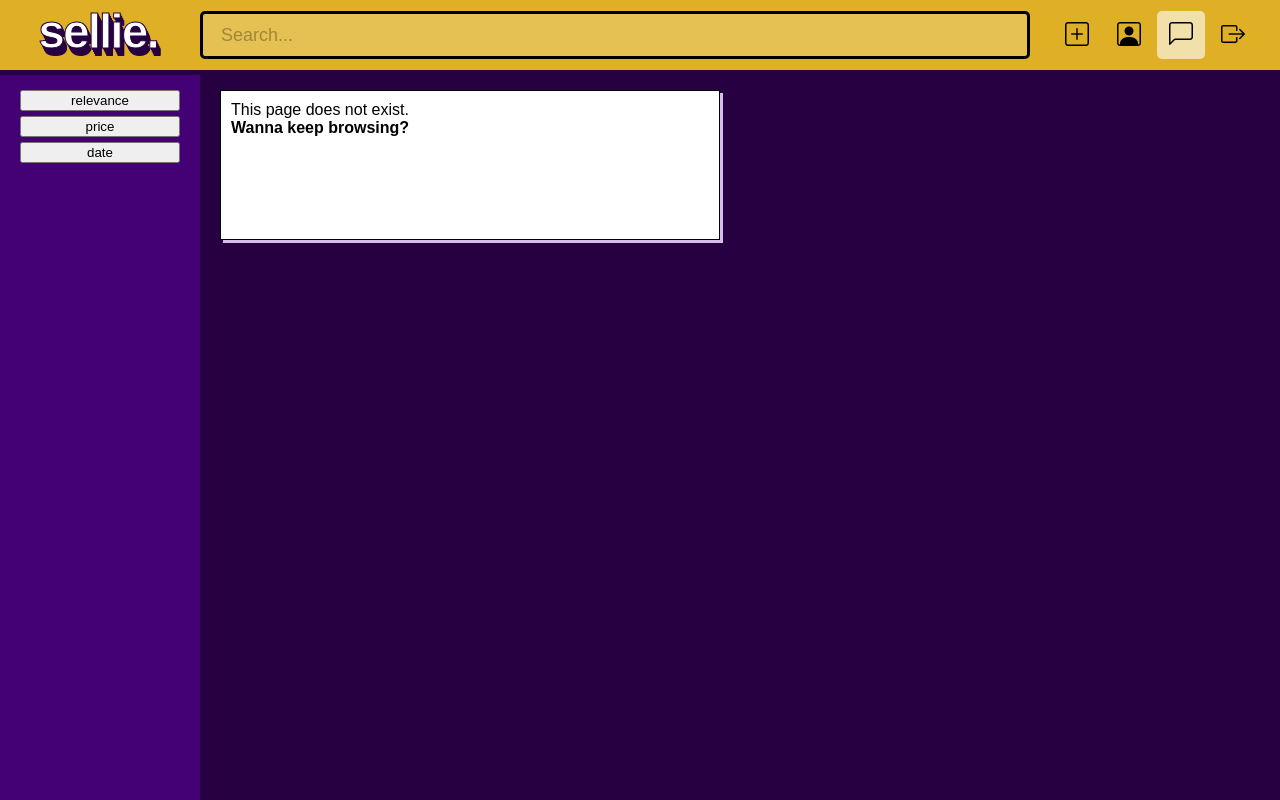
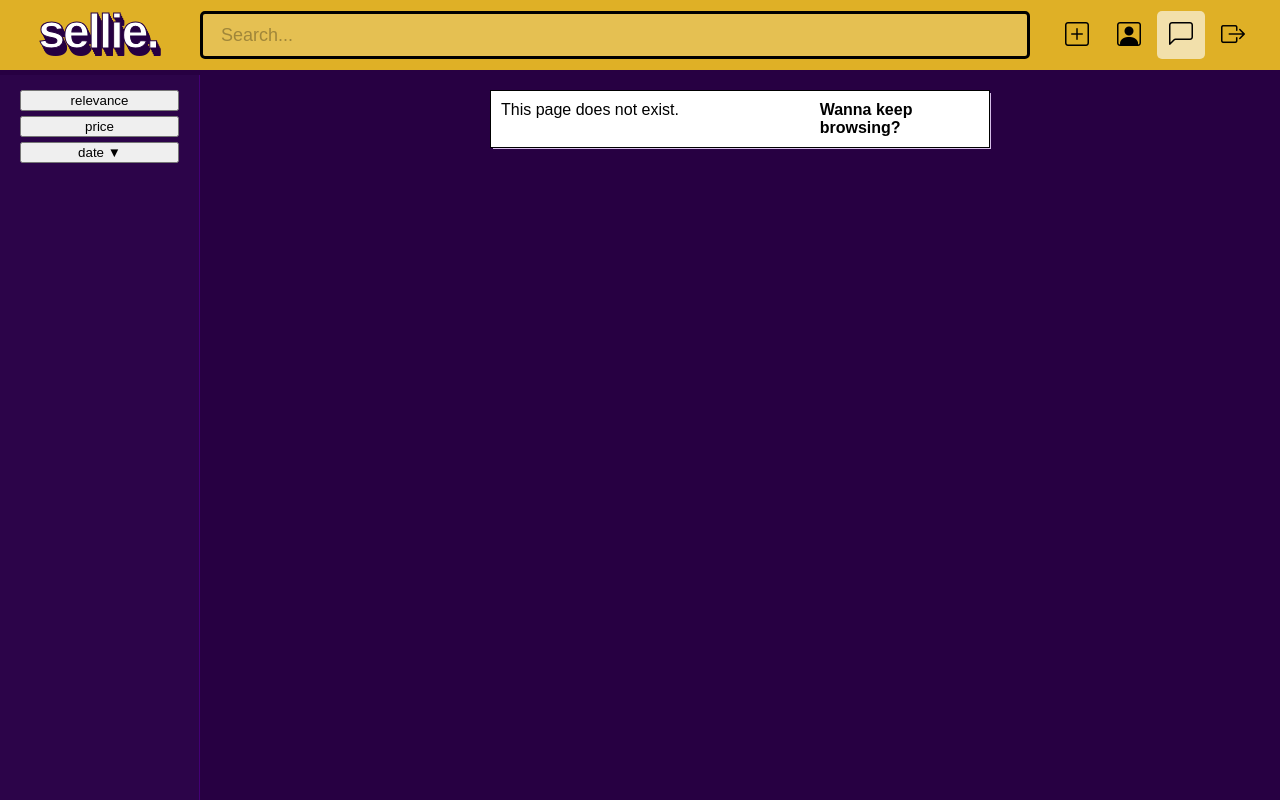
Before and after one commit to azynga/sellie-client, a React (Create React App) app: page /messages in a window 1280 px wide. Built offline with nearby package versions, Linux system fonts and the light colour scheme; no server answers; a web font is replaced by a local one.

Commit message:
add first draft of create page

```diff
--- a/src/App.jsx
+++ b/src/App.jsx
@@ -1,11 +1,18 @@
 import { useState, useEffect, createContext } from 'react';
-import { Routes, Route, useSearchParams, Navigate } from 'react-router-dom';
+import {
+    Routes,
+    Route,
+    useSearchParams,
+    Navigate,
+    useNavigate,
+} from 'react-router-dom';
 
 import './App.scss';
 import { getItems } from './services/item-service';
-import Browse from './components/Browse';
 import Header from './components/Header';
 import SideBar from './components/SideBar';
+import Browse from './components/Browse';
+import Create from './components/Create';
 import NoMatch from './components/NoMatch';
 
 export const SearchContext = createContext();
@@ -13,7 +20,11 @@ export const SearchContext = createContext();
 const App = () => {
     const [items, setItems] = useState([]);
     const [isLoading, setIsLoading] = useState(true);
-    const [searchParams, setSearchParams] = useSearchParams();
+    const [searchParams, setSearchParams] = useSearchParams({
+        sort: 'date_desc',
+        limit: 10,
+    });
+    const navigate = useNavigate();
 
     useEffect(() => {
         setIsLoading(true);
@@ -59,7 +70,7 @@ const App = () => {
                             path='/browse'
                             element={<Browse items={items} />}
                         />
-
+                        <Route path='/create' element={<Create />} />
                         <Route path='*' element={<NoMatch />} />
                     </Routes>
                 </main>
--- a/src/App.scss
+++ b/src/App.scss
@@ -36,39 +36,40 @@ body {
         'sidebar main main';
 }
 
-.main-container {
-    // display: grid;
-    // grid-template-columns: 1fr 5fr 2fr;
+// .main-container {
+//     // display: grid;
+//     // grid-template-columns: 1fr 5fr 2fr;
 
-    // grid-template-rows: 0.2fr;
-    // gap: 0px 0px;
-    // grid-template-areas: 'sidebar main main';
-    // column-gap: 21px;
-    position: relative;
-    overflow: hidden;
-    width: 100vw;
-    height: 100%;
-    // padding: 0 17px;
-}
+//     // grid-template-rows: 0.2fr;
+//     // gap: 0px 0px;
+//     // grid-template-areas: 'sidebar main main';
+//     // column-gap: 21px;
+//     position: relative;
+//     overflow: hidden;
+//     width: 100vw;
+//     height: 100%;
+//     // padding: 0 17px;
+// }
 
 .main-content {
+    // border-left: solid 1px white;
+
     padding: 20px;
     padding-top: 15px;
     grid-area: main;
     overflow: scroll;
-    flex-grow: 1;
     height: 100%;
-    // background-color: aqua;
 }
 
 .sidebar {
     grid-area: sidebar;
-    background-color: hsl(275, 100%, 23%);
+    background-color: hsl(275, 90%, 15%);
     width: 100%;
     height: 100%;
     padding: 20px;
     padding-top: 15px;
     row-gap: 5px;
+    border-right: solid 1px hsl(275, 100%, 23%);
     // justify-self: flex-start;
     // background-color: white;
 }
@@ -78,47 +79,66 @@ a {
     color: black;
 }
 
-#item-list {
+.item-list {
     // padding: 10px;
     gap: 20px;
+    align-items: center;
 }
 
 .item {
+    display: grid;
+    grid-template-columns: 2fr 1fr;
+    grid-template-rows: 1fr;
+    grid-template-areas: 'text image';
     position: relative;
     width: 500px;
-    height: 150px;
+    // height: 150px;
     border: solid 1px rgb(0, 0, 0);
     padding: 10px;
     background-color: white;
     top: 0;
     left: 0;
-    transition: top 0.2s, left 0.2s;
+    transition: top 0.2s, left 0.2s, bottom 0.2s, right 0.2s;
+
     /* box-shadow: 5px 5px 0 hsl(275, 100%, 73%); */
     /* transition: box-shadow 0.3s; */
+    .item-image {
+        grid-area: 'text';
+        width: 100%;
+        height: 100%;
+    }
+    .item-text {
+        grid-area: 'image';
+    }
 }
 
 .item::before {
     content: '';
     position: absolute;
     z-index: -1;
-    width: 500px;
-    height: 150px;
+    // width: 500px;
+    // height: 150px;
     top: 2px;
+    bottom: -2px;
     left: 2px;
-    transition: top 0.2s, left 0.2s;
+    right: -2px;
+    transition: top 0.2s, left 0.2s, bottom 0.2s, right 0.2s;
+
     background-color: hsl(275, 50%, 83%);
 }
 
 .item:hover {
     top: -4px;
     left: -4px;
-    transition: top 0.2s, left 0.2s;
+    transition: top 0.2s, left 0.2s, bottom 0.2s, right 0.2s;
 }
 
 .item:hover::before {
     top: 6px;
+    bottom: -6px;
     left: 6px;
-    transition: top 0.2s, left 0.2s;
+    right: -6px;
+    transition: top 0.2s, left 0.2s, bottom 0.2s, right 0.2s;
 }
 
 .row {
@@ -218,7 +238,7 @@ h3 {
     }
 
     input {
-        padding: 10px 2em 10px 1em;
+        padding: 10px 2.5em 10px 1em;
         font-size: 18px;
         width: 100%;
         height: 3rem;
@@ -243,3 +263,12 @@ h3 {
         right: 20px;
     }
 }
+
+.create {
+    display: flex;
+    justify-content: center;
+    .create-form {
+        width: 500px;
+        // background-color: white;
+    }
+}
--- a/src/components/Browse.jsx
+++ b/src/components/Browse.jsx
@@ -1,13 +1,9 @@
-import React from 'react';
-
 import ItemList from './ItemList';
-import LoadButton from './LoadButton';
 
 const Browse = ({ items }) => {
     return (
         <>
             <ItemList items={items} />
-            <LoadButton />
         </>
     );
 };
--- /dev/null
+++ b/src/components/CategorySelect.jsx
@@ -0,0 +1,35 @@
+import React from 'react';
+
+const categories = [
+    'Fashion',
+    'Electronics',
+    'Media',
+    'Interior',
+    'Sports',
+    'Other',
+];
+
+const CategorySelect = () => {
+    const radioButtons = categories.map((category) => {
+        return (
+            <label key={category}>
+                <input
+                    type='radio'
+                    name='category'
+                    id={category.toLowerCase()}
+                    value={category}
+                />
+                {category}
+            </label>
+        );
+    });
+
+    return (
+        <fieldset className='col' style={{ color: 'white' }}>
+            <legend>Select a category</legend>
+            {radioButtons}
+        </fieldset>
+    );
+};
+
+export default CategorySelect;
--- /dev/null
+++ b/src/components/Create.jsx
@@ -0,0 +1,53 @@
+import React, { useState } from 'react';
+import CategorySelect from './CategorySelect';
+
+const Create = () => {
+    return (
+        <div className='create'>
+            <form className='create-form col'>
+                <label htmlFor='title' className='visually-hidden'>
+                    Title
+                </label>
+                <input type='text' id='title' placeholder='Title' />
+
+                <label htmlFor='description' className='visually-hidden'>
+                    Tags
+                </label>
+                <textarea type='text' id='tags' placeholder='Tags' />
+
+                <label htmlFor='description' className='visually-hidden'>
+                    Description
+                </label>
+                <textarea
+                    type='text'
+                    id='description'
+                    placeholder='Description'
+                />
+
+                <label htmlFor='price' className='visually-hidden'>
+                    Price
+                </label>
+                <input type='number' id='price' placeholder='Price' step={1} />
+
+                <CategorySelect />
+
+                {/* <div
+                    className='image-drop'
+                    style={{ width: 500, height: 300, backgroundColor: 'gray' }}
+                    onDrop={(event) => {
+                        event.preventDefault();
+                        console.log(event);
+                    }}
+                    onDragOver={(event) => {
+                        event.preventDefault();
+                        console.log(event);
+                    }}
+                ></div> */}
+
+                <button>Create</button>
+            </form>
+        </div>
+    );
+};
+
+export default Create;
--- /dev/null
+++ b/src/components/Item.jsx
@@ -0,0 +1,24 @@
+import React from 'react';
+
+const Item = ({ item }) => {
+    return (
+        <div className='item'>
+            <div className='item-text'>
+                <h3>{item.title}</h3>
+                <p>
+                    <b>Tags: </b>
+                    {item.tags}
+                </p>
+                <p>
+                    <b>Price: </b>
+                    {item.price}€
+                </p>
+            </div>
+            <div className='item-image'>
+                <img className='item-image' src={item.images[0]} alt='' />
+            </div>
+        </div>
+    );
+};
+
+export default Item;
--- a/src/components/ItemList.jsx
+++ b/src/components/ItemList.jsx
@@ -1,19 +1,20 @@
-import React from 'react';
+import React, { useContext } from 'react';
+import { SearchContext } from '../App';
+import LoadButton from './LoadButton';
+import Item from './Item';
 
 const ItemList = ({ items }) => {
+    const { searchParams } = useContext(SearchContext);
+    const endOfResults = items.length < parseInt(searchParams.get('limit'));
+
     const itemList = items?.map((item) => {
-        return (
-            <div key={item._id} className='item'>
-                <h3>{item.title}</h3>
-                <p>{item.tags}</p>
-                <p>Price: {item.price}€</p>
-            </div>
-        );
+        return <Item key={item._id} item={item} />;
     });
 
     return (
-        <div id='item-list' className='col'>
+        <div className='item-list col'>
             {itemList}
+            {endOfResults ? '' : <LoadButton items={items} />}
         </div>
     );
 };
--- a/src/components/LoadButton.jsx
+++ b/src/components/LoadButton.jsx
@@ -9,7 +9,7 @@ const LoadButton = () => {
             onClick={() => {
                 const newSearchParams = {
                     ...Object.fromEntries(searchParams),
-                    limit: parseInt(searchParams.get('limit')) + 20,
+                    limit: parseInt(searchParams.get('limit')) + 10,
                 };
                 setSearchParams(newSearchParams);
             }}
--- a/src/components/NoMatch.jsx
+++ b/src/components/NoMatch.jsx
@@ -2,14 +2,9 @@ import React from 'react';
 import { Link } from 'react-router-dom';
 
 const NoMatch = () => {
-    const style = {
-        width: '100%',
-        height: '100%',
-    };
-
     return (
-        <div style={style}>
-            <div className={'item'}>
+        <div className='item-list col'>
+            <div className='item'>
                 This page does not exist. <br />
                 <Link to='/browse'>
                     <b>Wanna keep browsing?</b>
--- a/src/components/SearchBar.jsx
+++ b/src/components/SearchBar.jsx
@@ -9,7 +9,12 @@ const SearchBar = () => {
 
     const handleSearch = (event) => {
         event.preventDefault();
-        const newSearchParams = { ...Object.fromEntries(searchParams), search };
+        const newSearchParams = {
+            ...Object.fromEntries(searchParams),
+            search,
+            limit: 10,
+            sort: 'relevance',
+        };
         setSearchParams(newSearchParams);
     };
 
```
